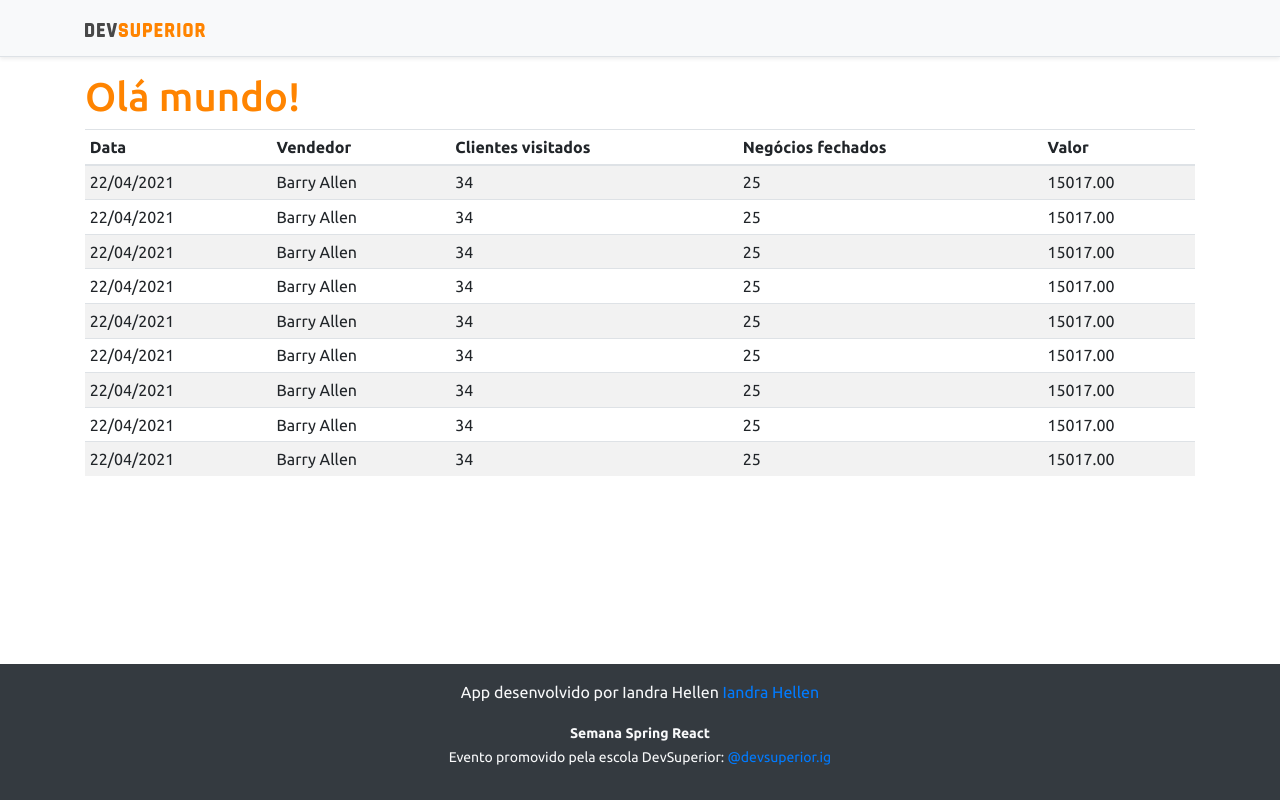
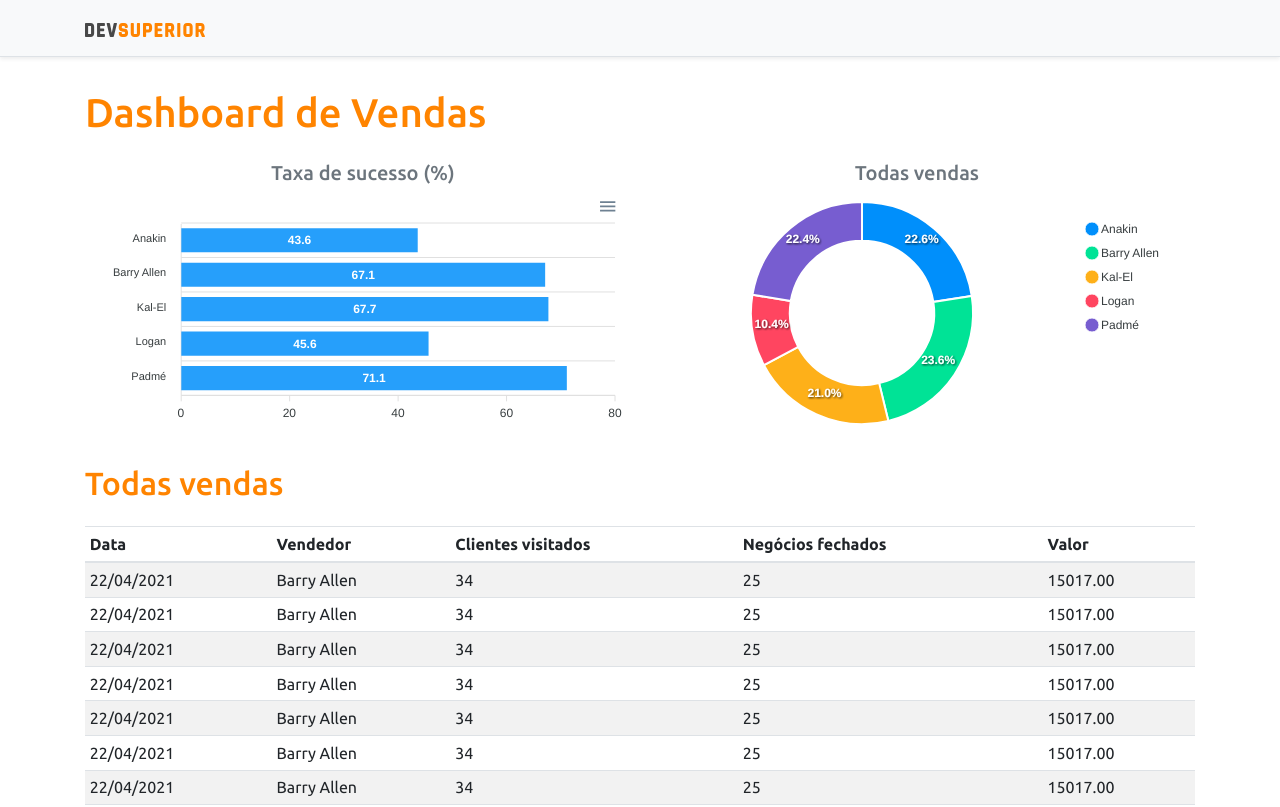
Before and after one commit to iandrahellen/projeto-sds3, a React (Create React App) app in the folder frontend/: page / in a window 1280 px wide. Shown: the top 807 px of the page. Built offline with nearby package versions, Linux system fonts and the light colour scheme.

Commit message:
Static charts

```diff
--- a/frontend/package.json
+++ b/frontend/package.json
@@ -12,10 +12,12 @@
     "@types/node": "^12.0.0",
     "@types/react": "^17.0.0",
     "@types/react-dom": "^17.0.0",
+    "apexcharts": "^3.26.1",
     "bootstrap": "^4.6.0",
     "jquery": "1.9.1",
     "popper.js": "^1.16.1",
     "react": "^17.0.2",
+    "react-apexcharts": "^1.3.9",
     "react-dom": "^17.0.2",
     "react-scripts": "4.0.3",
     "typescript": "^4.1.2",
--- a/frontend/src/App.tsx
+++ b/frontend/src/App.tsx
@@ -1,4 +1,6 @@
+import BarChart from "components/BarChart";
 import DataTable from "components/DataTable";
+import DonutChart from "components/DonutChart";
 import Footer from "components/Footer";
 import NavBar from "components/NavBar";
 
@@ -7,7 +9,23 @@
     <>
       <NavBar />
       <div className="container">
-        <h1 className="text-primary">Olá mundo!</h1>
+        <h1 className="text-primary py-3">Dashboard de Vendas</h1>
+
+        <div className="row px-3">
+          <div className="col-sm-6">
+            <h5 className="text-center text-secondary">Taxa de sucesso (%)</h5>
+            <BarChart />
+          </div>
+          <div className="col-sm-6">
+            <h5 className="text-center text-secondary">Todas vendas</h5>
+            <DonutChart />
+          </div>
+        </div>
+
+        <div className="py-3">
+          <h2 className="text-primary">Todas vendas</h2>
+        </div>
+
         <DataTable />
       </div>
       <Footer />
--- /dev/null
+++ b/frontend/src/components/BarChart/index.tsx
@@ -0,0 +1,38 @@
+import Chart from 'react-apexcharts';
+
+const BarChart = () => {
+    const options = {
+        plotOptions: {
+            bar: {
+                horizontal: true,
+            }
+        },
+    };
+
+    const mockData = {
+        labels: {
+            categories: ['Anakin', 'Barry Allen', 'Kal-El', 'Logan', 'Padmé']
+        },
+        series: [
+            {
+                name: "% Sucesso",
+                data: [43.6, 67.1, 67.7, 45.6, 71.1]
+            }
+        ]
+    };
+
+
+
+
+
+    return (
+        <Chart
+            options={{ ...options, xaxis: mockData.labels }}
+            series={mockData.series}
+            type="bar"
+            height="240"
+        />
+    );
+}
+
+export default BarChart;
--- /dev/null
+++ b/frontend/src/components/DonutChart/index.tsx
@@ -0,0 +1,25 @@
+import Chart from 'react-apexcharts';
+
+const DonutChart = () => {
+    const mockData = {
+        series: [477138, 499928, 444867, 220426, 473088],
+        labels: ['Anakin', 'Barry Allen', 'Kal-El', 'Logan', 'Padmé']
+    }
+
+    const options = {
+        legend: {
+            show: true
+        }
+    }
+
+    return (
+        <Chart
+            options={{ ...options, labels: mockData.labels }}
+            series={mockData.series}
+            type="donut"
+            height="240"
+        />
+    );
+}
+
+export default DonutChart;
--- a/frontend/src/components/Footer/index.tsx
+++ b/frontend/src/components/Footer/index.tsx
@@ -2,7 +2,7 @@
     return (
         <footer className="footer mt-auto py-3 bg-dark">
             <div className="container">
-                <p className="text-light">App desenvolvido por Iandra Hellen <a href="https://github.com/iandrahellen" target="_blank" rel="noreferrer">Iandra Hellen</a></p>
+                <p className="text-light">App desenvolvido por <a href="https://github.com/iandrahellen" target="_blank" rel="noreferrer">Iandra Hellen</a></p>
                 <p className="text-light"><small><strong>Semana Spring React</strong><br />
       Evento promovido pela escola DevSuperior: <a href="https://instagram.com/devsuperior.ig" target="_blank" rel="noreferrer">@devsuperior.ig</a></small></p>
             </div>
```
Also changed, not shown: 1 other file (tests, documents, lock files or other folders).
